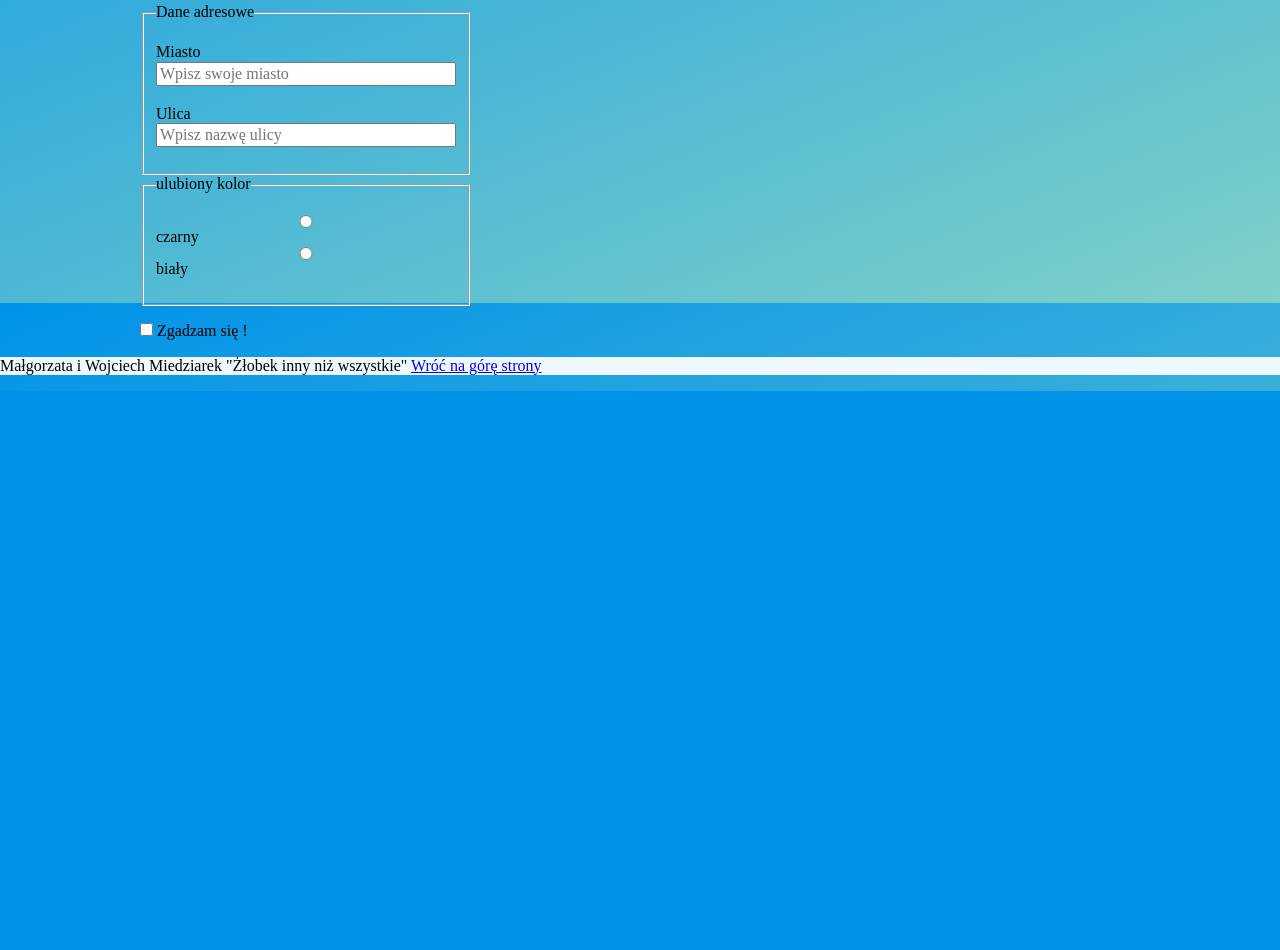
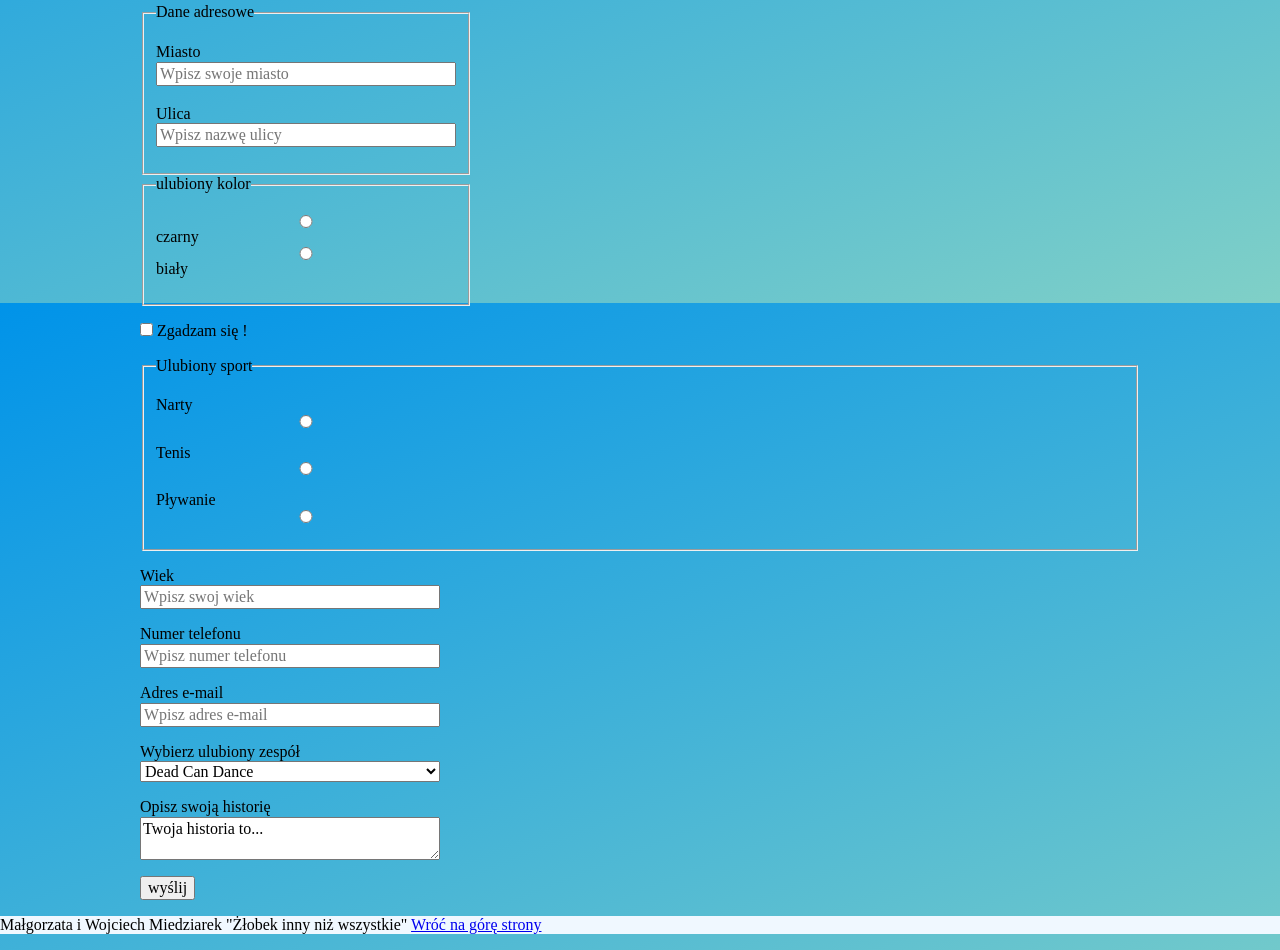
Before and after one commit to WojciechMiedziarek/homepage, a plain HTML site: page kontakt.html in a window 1280 px wide. Shown: the part 497-1447 px from the top of the page. Before the commit the page ends 888 px from the top, so only its background shows below. Drawn offline with Linux system fonts and the light colour scheme.

Commit message:
01.12.22- formularze

```diff
--- a/kontakt.html
+++ b/kontakt.html
@@ -87,6 +87,72 @@
         </label> </p>
 
 
+        <fieldset><legend>Ulubiony sport</legend>
+          <p>
+            <label for="firstName">Narty</label>
+            <input class="form__input" placeholder="Wpisz swoje imię" type="radio" name="firstName" id="firstName" />
+          </p>
+          <p>
+            <label for="firstName">Tenis</label>
+            <input class="form__input" placeholder="Wpisz swoje imię" type="radio" name="firstName" id="firstName" />
+          </p>
+          <p>
+            <label for="firstName">Pływanie</label>
+            <input class="form__input" placeholder="Wpisz swoje imię" type="radio" name="firstName" id="firstName" />
+          </p>
+        </fieldset>
+
+        <form class="form">
+          <p>
+            <label for="wiek">Wiek</label>
+            <input class="form__input" placeholder="Wpisz swoj wiek" type="number" name="wiek" id="wiek" />
+          </p></form>
+
+<p><label for="phonenumber">Numer telefonu<input
+  class="form"
+  type="tel"
+  name="phonenumber"
+  id="phonenumber"
+  placeholder="Wpisz numer telefonu"/>
+
+</label>
+</p>
+
+<p><label for="email">Adres e-mail<input
+  class="form"
+  type="e-mail";
+  name="e-mail"
+  id="e-mail"
+  placeholder="Wpisz adres e-mail"/>
+
+</label>
+</p>
+
+<p><label for="ulubionZespół">Wybierz ulubiony zespół
+</label>
+  <select  class="form"
+  type="e-mail";
+  name="e-mail"
+  id="e-mail"
+  placeholder="Wpisz adres e-mail">
+
+  <option>Dead Can Dance</option>
+  <option>Radiohead</option>
+  <option>System of a Down</option>
+  <option>Slipknot</option>
+</select>
+
+
+
+  <p>
+
+    <label for="twojaHistoria" >Opisz swoją historię</label>
+
+    <textarea id="twojaHistoria" name="twojaHistoria" class="form">Twoja historia to...
+  </textarea>
+</p>
+
+<p><input name="zgoda" type="submit" value="wyślij" ></p>
     </main>
 
     <footer class="footer">
```
